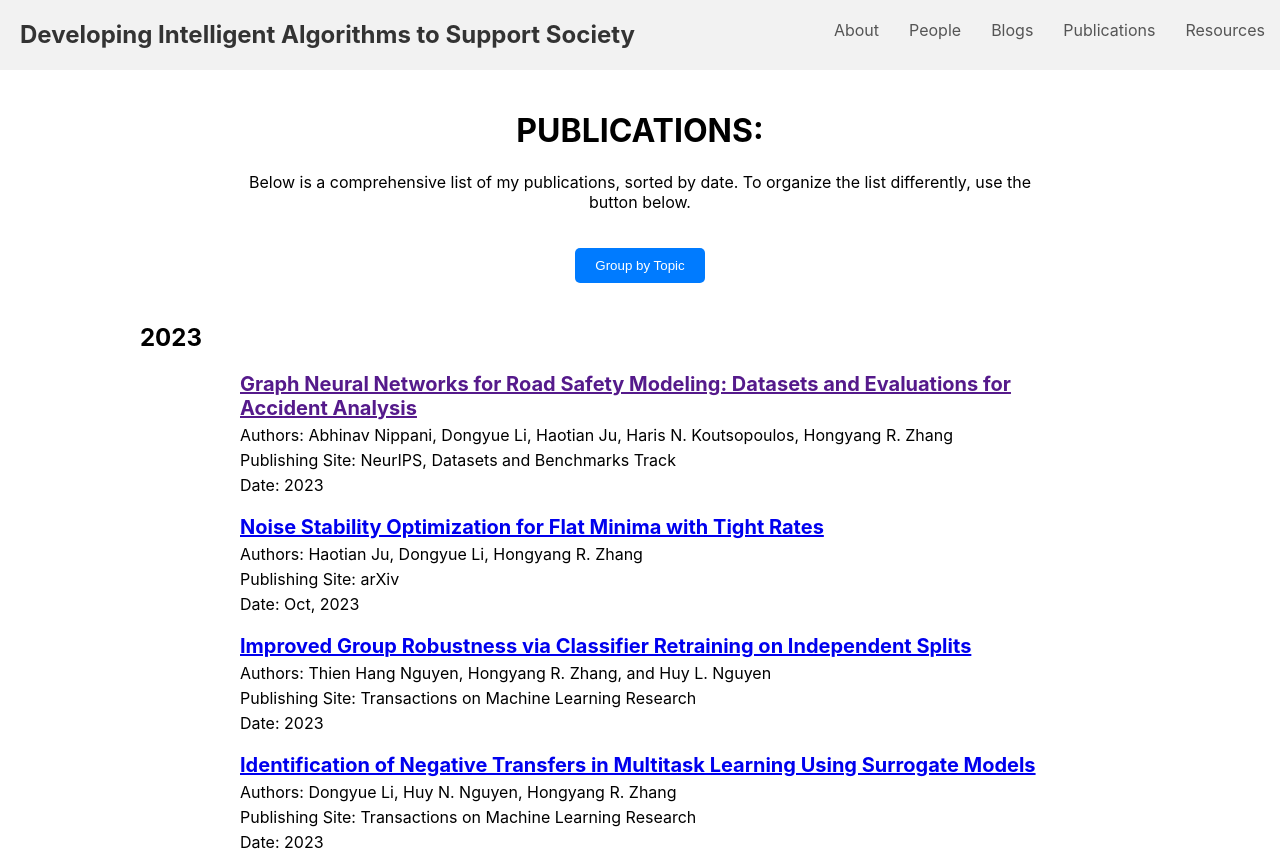
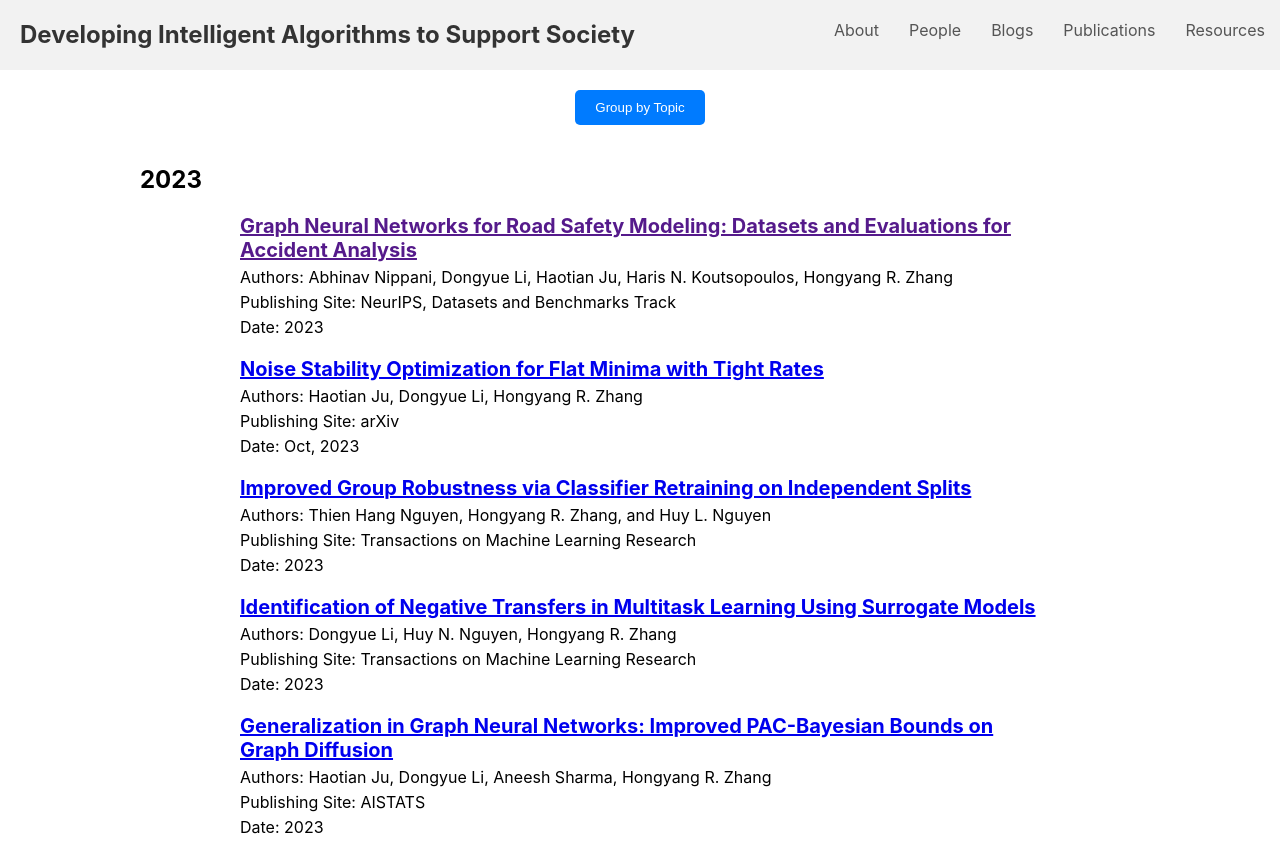
Before and after one commit to VirtuosoResearch/virtuosoresearch.github.io, a React (Create React App) app in the folder virtuoso_research/: page /publications in a window 1280 px wide. Shown: the top 850 px of the page. Built offline with nearby package versions, Linux system fonts and the light colour scheme.

Commit message:
publications update

```diff
--- a/virtuoso_research/src/Publications.tsx
+++ b/virtuoso_research/src/Publications.tsx
@@ -129,10 +129,10 @@ const Publications: React.FC = () => {
         <div>
             <Header />
             <div className="publications-container">
-                <div className="publications-title">
+                {/* <div className="publications-title">
                     <h1>PUBLICATIONS:</h1>
                     <p>Below is a comprehensive list of my publications, sorted by date. To organize the list differently, use the button below.</p>
-                </div>
+                </div> */}
                 <div className="toggle-button-container">
                     <button onClick={toggleGrouping}>
                         {groupByTopic ? 'Group by Year' : 'Group by Topic'}
```
